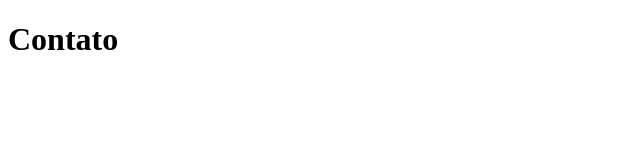
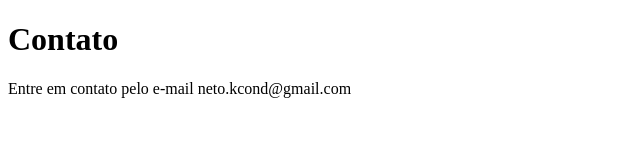
Before and after one commit to NetoKcond/sistema-de-cadastro, a plain HTML site: page contato.html in a window 1280 px wide. Shown: the whole page, without its empty margins (0-640 px from the left). Drawn offline with Linux system fonts and the light colour scheme.

Commit message:
criando email de contato

```diff
--- a/contato.html
+++ b/contato.html
@@ -8,5 +8,6 @@
 </head>
 <body>
     <h1>Contato</h1>
+    <p>Entre em contato pelo e-mail neto.kcond@gmail.com</p>
 </body>
 </html>
```
